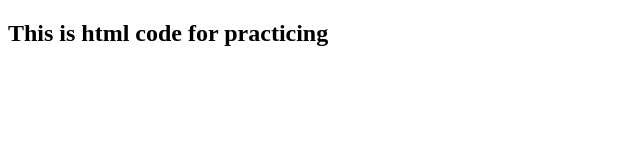
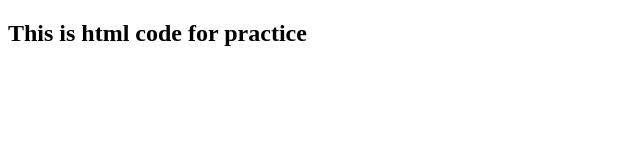
Before and after one commit to SanisettyManojkumar/git-repository-1, a plain HTML site: page index.html in a window 1280 px wide. Shown: the full height of the page, 0-640 px from the left. Drawn offline with Linux system fonts and the light colour scheme.

Commit message:
first commit

```diff
--- a/index.html
+++ b/index.html
@@ -6,6 +6,6 @@
     <title>Document</title>
 </head>
 <body>
-    <h2>This is html code for practicing</h2>
+    <h2>This is html code for practice</h2>
 </body>
 </html>
```
Also changed, not shown: 1 other file.
